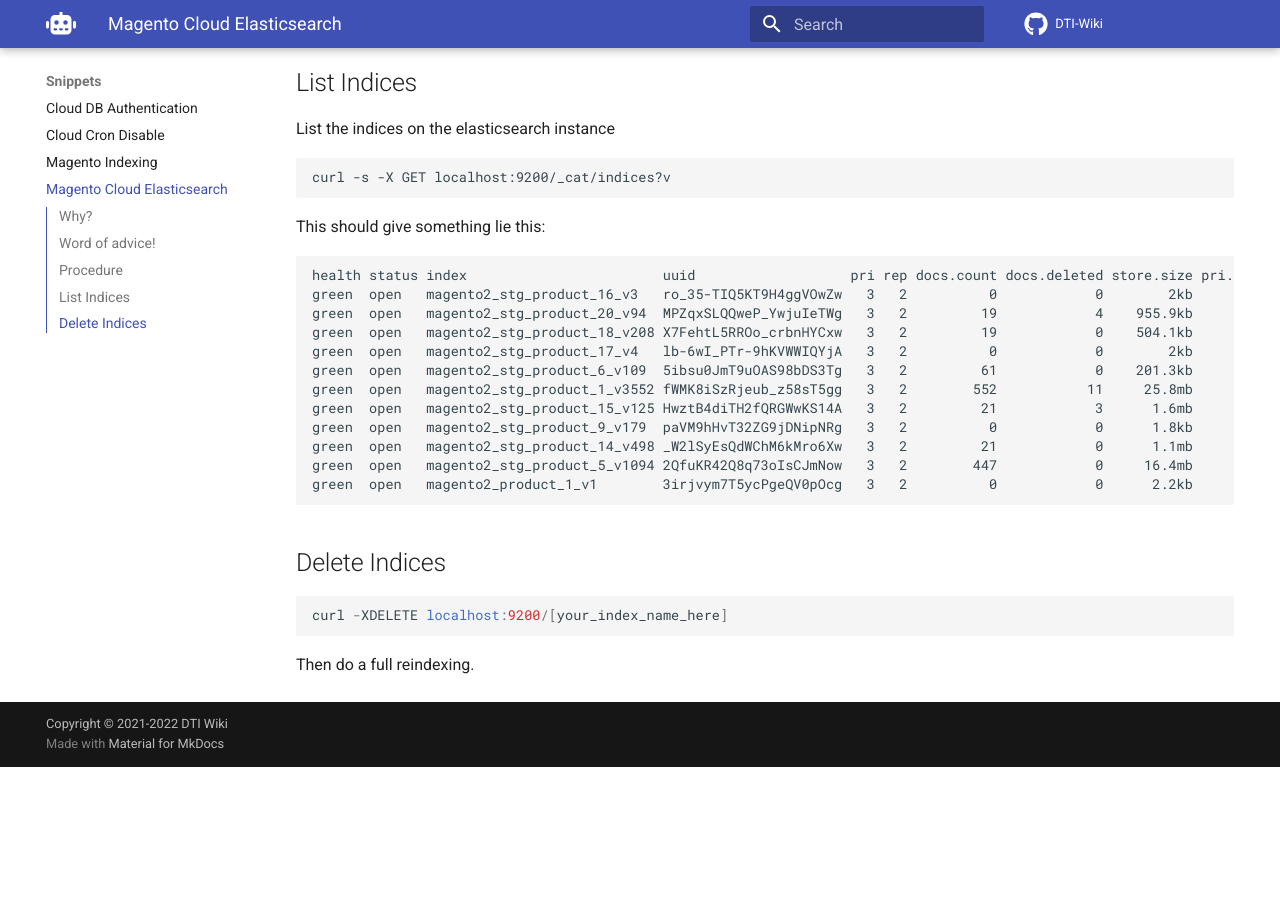
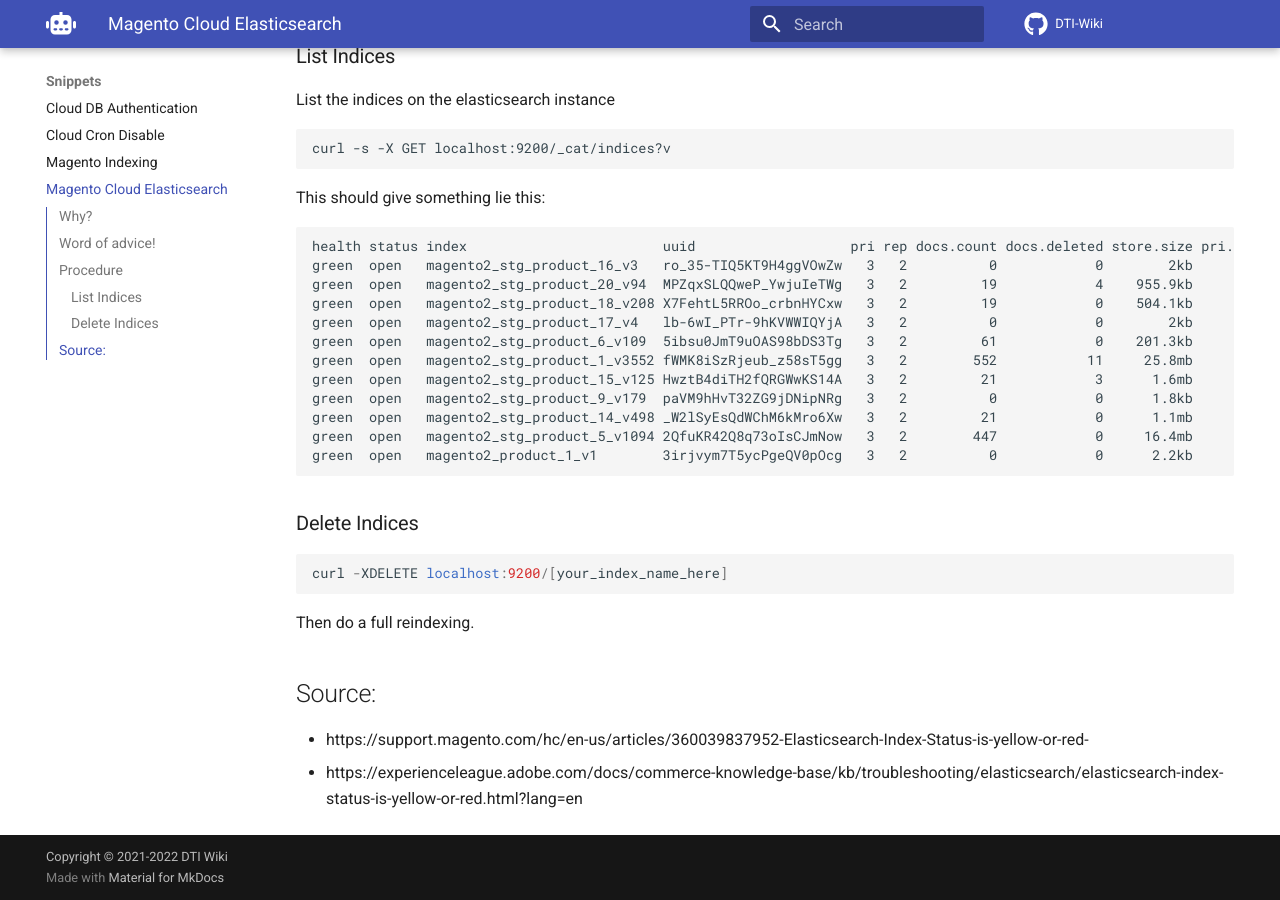
Before and after one commit to dti-wiki/dti-wiki.github.io, an MkDocs documentation site: the page built from docs/docs/snippets/cloud-elasticsearch-management.md, in a window 1280 px wide and 900 px high, scrolled down 688 px. Built offline with MkDocs 1.6.1 and Material for MkDocs 9.7.7, drawn with Linux system fonts in a browser that asks for light colours; comment, search, counter and statistics services are not loaded; before the commit the page ends 1455 px from its top, so only the background shows below that.

Commit message:
Update - Magento Cloud Elasticsearch management

````diff
--- a/docs/docs/snippets/cloud-elasticsearch-management.md
+++ b/docs/docs/snippets/cloud-elasticsearch-management.md
@@ -15,7 +15,7 @@
 
 ## Procedure
 
-## List Indices
+### List Indices
 
 List the indices on the elasticsearch instance
 
@@ -40,10 +40,15 @@
 green  open   magento2_product_1_v1        3irjvym7T5ycPgeQV0pOcg   3   2          0            0      2.2kb           783b
 ```
 
-## Delete Indices
+### Delete Indices
 
 ```
 curl -XDELETE localhost:9200/[your_index_name_here]
 ```
 
 Then do a full reindexing.
+
+## Source:
+
+- https://support.magento.com/hc/en-us/articles/360039837952-Elasticsearch-Index-Status-is-yellow-or-red-
+- https://experienceleague.adobe.com/docs/commerce-knowledge-base/kb/troubleshooting/elasticsearch/elasticsearch-index-status-is-yellow-or-red.html?lang=en
````
